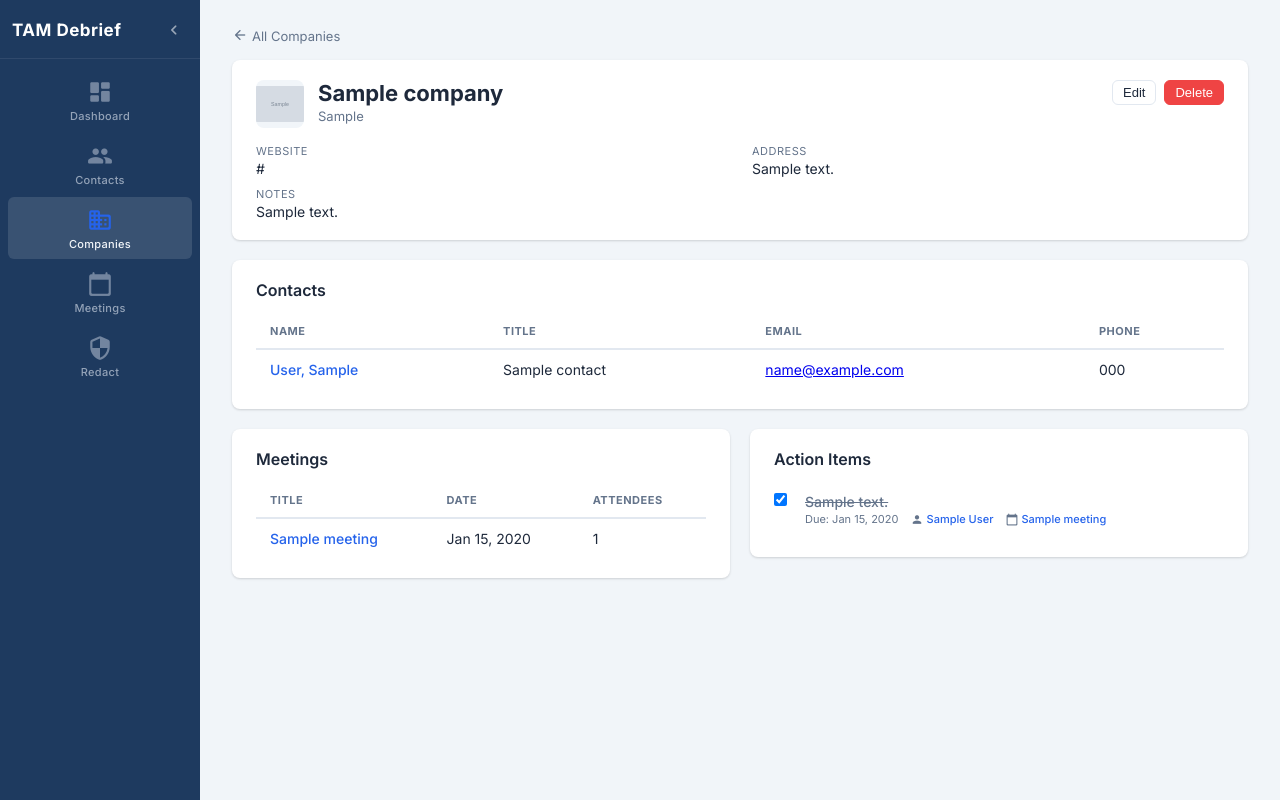
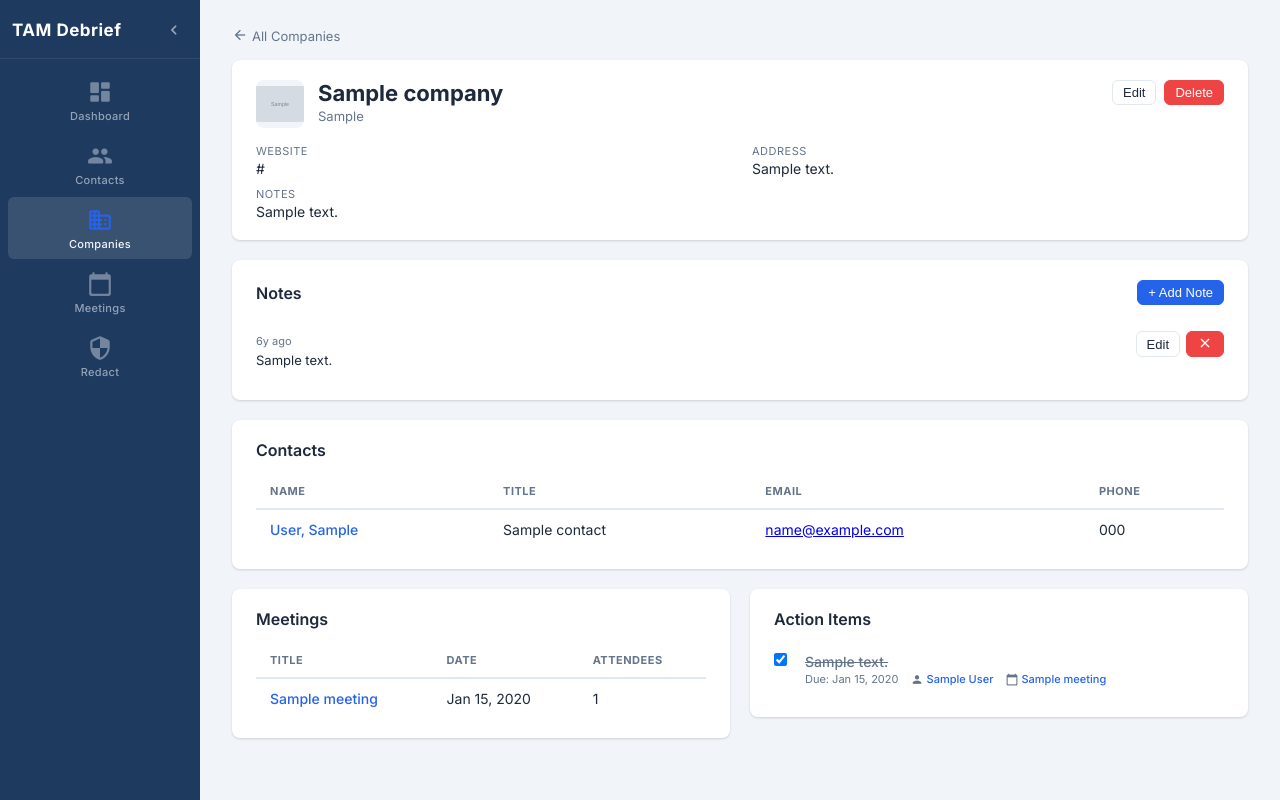
Before and after one commit to dougweaver75/tam-debrief, a Flask app: page /companies/1 in a window 1280 px wide. Run offline with Flask 3, Linux system fonts and the light colour scheme; tables that the repository leaves empty hold one stand-in row (values such as "Sample post"); grey boxes marked "Sample" are stand-in pictures; some libraries are stand-ins or nearby versions.

Commit message:
feat: add company notes UI
Adds a Notes section to the company detail page with an add/edit
modal, following the existing shared-modal CRUD convention. Adds
the timeAgo() utility for relative timestamps.

Co-Authored-By: Claude Sonnet 5 <noreply@anthropic.com>

```diff
--- a/static/app.js
+++ b/static/app.js
@@ -128,6 +128,22 @@ function fmtDate(s) {
   if (!s) return '—';
   const d = new Date(s.includes('T') ? s : s + 'T00:00:00');
   return d.toLocaleDateString('en-US', { month:'short', day:'numeric', year:'numeric' });
+}
+
+function timeAgo(iso) {
+  if (!iso) return '';
+  const then = new Date(iso.includes('T') ? iso : iso + 'T00:00:00');
+  const secs = Math.floor((Date.now() - then.getTime()) / 1000);
+  if (secs < 60) return 'just now';
+  const mins = Math.floor(secs / 60);
+  if (mins < 60) return `${mins}m ago`;
+  const hours = Math.floor(mins / 60);
+  if (hours < 24) return `${hours}h ago`;
+  const days = Math.floor(hours / 24);
+  if (days < 30) return `${days}d ago`;
+  const months = Math.floor(days / 30);
+  if (months < 12) return `${months}mo ago`;
+  return `${Math.floor(months / 12)}y ago`;
 }
 
 function badgeHtml(cls, text) {
@@ -1198,17 +1214,19 @@ function initCompanyDetail(companyId) {
 
 async function loadCompanyDetail(companyId) {
   try {
-    const [company, contacts, meetings, actionItems] = await Promise.all([
+    const [company, contacts, meetings, actionItems, notes] = await Promise.all([
       API.get(`/api/companies/${companyId}`),
       API.get(`/api/companies/${companyId}/contacts`),
       API.get(`/api/companies/${companyId}/meetings`),
-      API.get(`/api/companies/${companyId}/action-items`)
+      API.get(`/api/companies/${companyId}/action-items`),
+      API.get(`/api/companies/${companyId}/notes`)
     ]);
     _currentCompany = company;
     renderCompanyDetail(company);
     renderCompanyContacts(contacts);
     renderCompanyMeetings(meetings);
     renderCompanyActionItems(actionItems);
+    renderCompanyNotes(notes);
   } catch (e) {
     document.getElementById('companyDetailRoot').innerHTML =
       '<p class="empty-state">Company not found.</p>';
@@ -1350,6 +1368,74 @@ function deleteCompanyDetail(id) {
   });
 }
 
+// ── Company Notes ─────────────────────────────────────────────────────────
+
+function renderCompanyNotes(notes) {
+  const el = document.getElementById('companyNotesList');
+  if (!el) return;
+  if (!notes.length) { el.innerHTML = '<p class="empty-state">No notes yet.</p>'; return; }
+  el.innerHTML = notes.map(n => `
+    <div class="interaction-item">
+      <div style="flex:1">
+        <div class="interaction-date" title="${fmtDate(n.created_at)}">${timeAgo(n.created_at)}</div>
+        <div class="interaction-summary" style="white-space:pre-wrap">${esc(n.body)}</div>
+      </div>
+      <div style="display:flex;gap:6px">
+        <button class="btn btn-secondary btn-sm" onclick="openEditCompanyNote(${n.id})">Edit</button>
+        <button class="btn btn-danger btn-sm" onclick="deleteCompanyNote(${n.id})" title="Delete">${icon('close')}</button>
+      </div>
+    </div>
+  `).join('');
+}
+
+function openAddCompanyNote() {
+  document.getElementById('companyNoteModalTitle').textContent = 'Add Note';
+  document.getElementById('cnId').value = '';
+  document.getElementById('companyNoteForm').reset();
+  openModal('companyNoteModal');
+}
+
+async function openEditCompanyNote(id) {
+  try {
+    const notes = await API.get(`/api/companies/${_currentCompany.id}/notes`);
+    const n = notes.find(x => x.id === id);
+    if (!n) return;
+    document.getElementById('companyNoteModalTitle').textContent = 'Edit Note';
+    document.getElementById('cnId').value = n.id;
+    document.getElementById('cnBody').value = n.body;
+    openModal('companyNoteModal');
+  } catch (e) { showToast('Failed to load note.'); }
+}
+
+async function submitCompanyNote(e) {
+  e.preventDefault();
+  const id   = document.getElementById('cnId').value;
+  const body = document.getElementById('cnBody').value.trim();
+  try {
+    if (id) {
+      await API.put(`/api/notes/${id}`, { body });
+      showToast('Note updated.');
+    } else {
+      await API.post(`/api/companies/${_currentCompany.id}/notes`, { body });
+      showToast('Note added.');
+    }
+    closeModal();
+    const notes = await API.get(`/api/companies/${_currentCompany.id}/notes`);
+    renderCompanyNotes(notes);
+  } catch (e) { showToast('Save failed.'); }
+}
+
+function deleteCompanyNote(id) {
+  confirmDelete('Delete this note?', async () => {
+    try {
+      await API.del(`/api/notes/${id}`);
+      showToast('Note deleted.');
+      const notes = await API.get(`/api/companies/${_currentCompany.id}/notes`);
+      renderCompanyNotes(notes);
+    } catch (e) { showToast('Delete failed.'); }
+  });
+}
+
 // ── Dashboard ──────────────────────────────────────────────────────────────
 
 function initDashboard() {
--- a/templates/company.html
+++ b/templates/company.html
@@ -3,6 +3,16 @@
 {% block content %}
 <div id="companyDetailRoot">
   <p class="empty-state">Loading…</p>
+</div>
+
+<div id="companyNotesSection" style="display:none">
+  <div class="card">
+    <div class="section-header">
+      <div class="card-title" style="margin:0">Notes</div>
+      <button class="btn btn-primary btn-sm" onclick="openAddCompanyNote()">+ Add Note</button>
+    </div>
+    <div id="companyNotesList"></div>
+  </div>
 </div>
 
 <div id="companyContactsSection" style="display:none">
@@ -54,10 +64,23 @@
     </div>
   </form>
 </div>
+<!-- Company Note Modal -->
+<div class="modal" id="companyNoteModal">
+  <div class="modal-title" id="companyNoteModalTitle">Add Note</div>
+  <form id="companyNoteForm" onsubmit="submitCompanyNote(event)">
+    <input type="hidden" id="cnId">
+    <div class="form-row"><label>Note *</label><textarea id="cnBody" required></textarea></div>
+    <div class="modal-footer">
+      <button type="button" class="btn btn-secondary" onclick="closeModal()">Cancel</button>
+      <button type="submit" class="btn btn-primary">Save</button>
+    </div>
+  </form>
+</div>
 {% endblock %}
 {% block scripts %}
 <script>
   initCompanyDetail({{ company_id }});
+  document.getElementById('companyNotesSection').style.display = '';
   document.getElementById('companyContactsSection').style.display = '';
   document.getElementById('companyMeetingsSection').style.display = '';
   document.getElementById('companyActionItemsSection').style.display = '';
```
